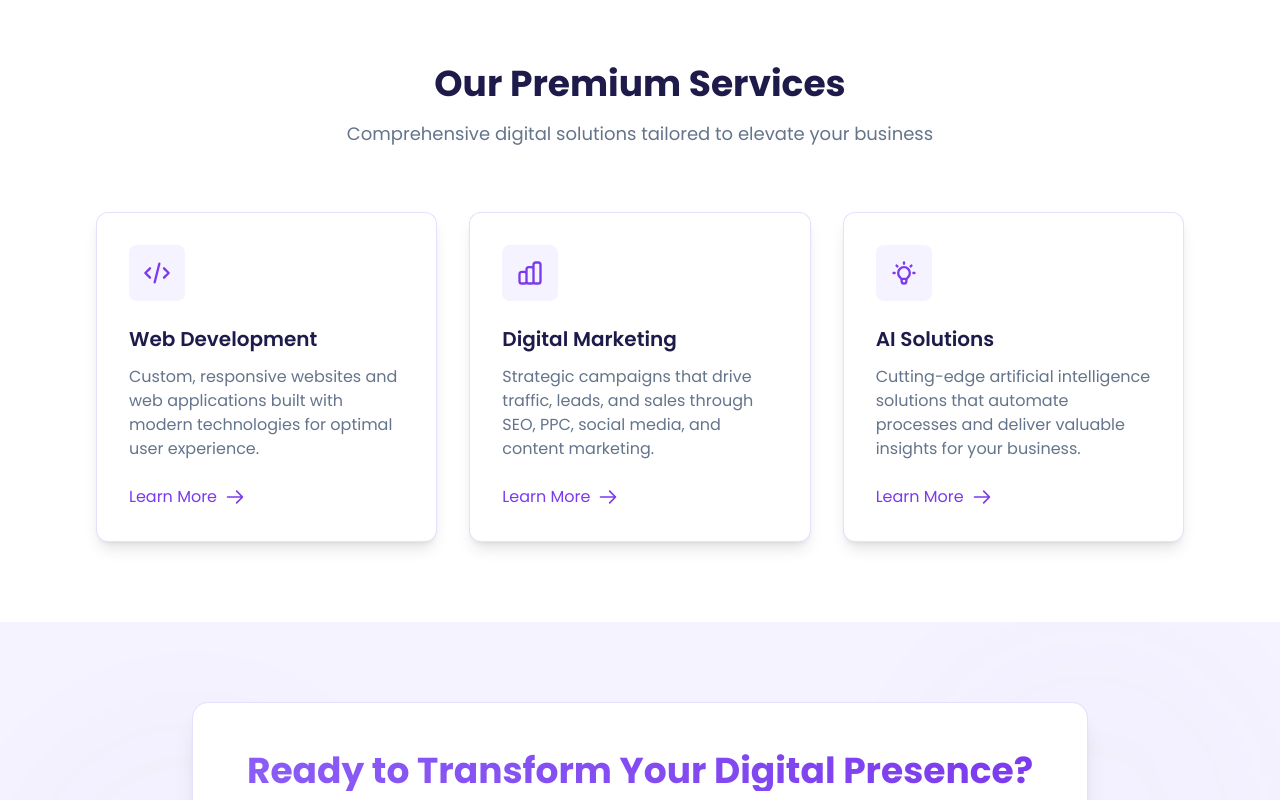
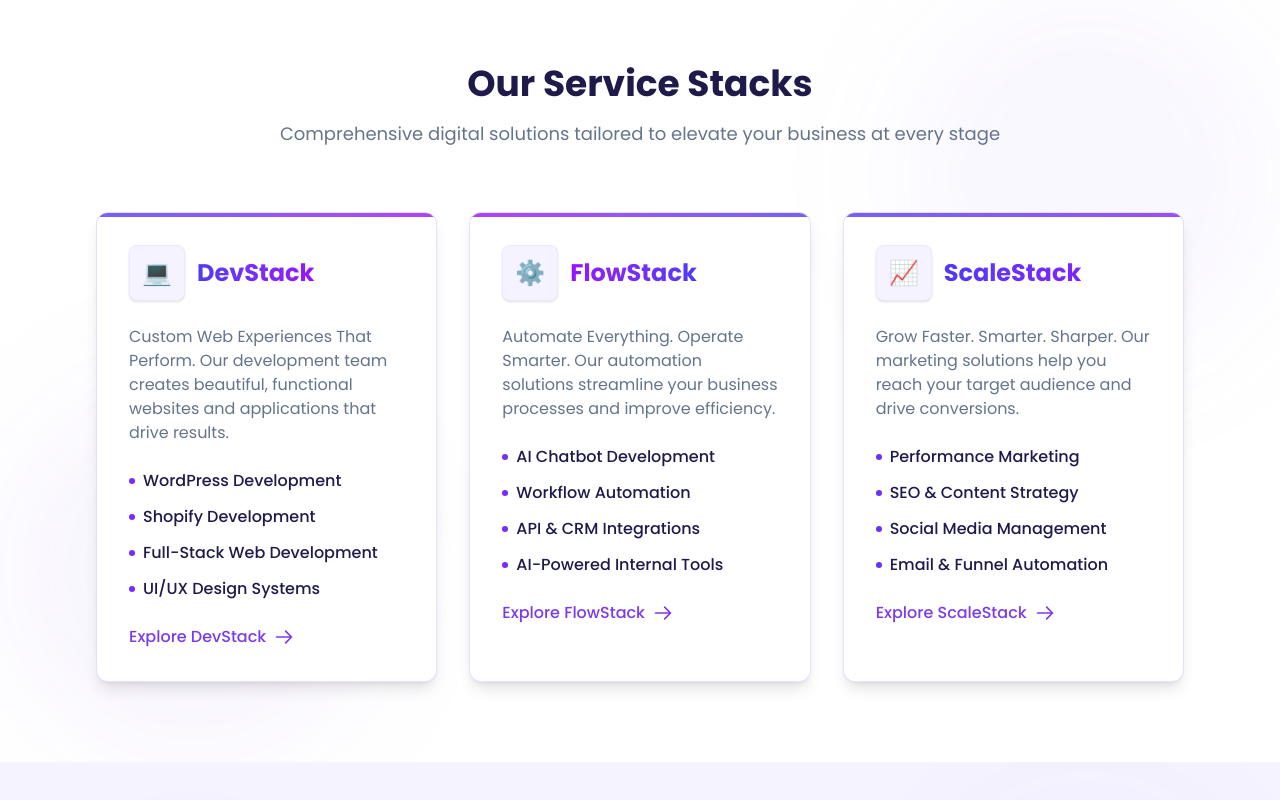
Before and after one commit to vedventures/botlane, a Next.js app: page / in a window 1280 px wide. Shown: the part 720-1520 px from the top of the page. Built offline with nearby package versions, Linux system fonts and the light colour scheme.

Commit message:
Redesign service stacks section with DevStack, FlowStack, and ScaleStack

```diff
--- a/src/app/page.tsx
+++ b/src/app/page.tsx
@@ -8,59 +8,135 @@
       <Hero />
 
       {/* Services Section */}
-      <section className="py-20 bg-white">
-        <div className="container mx-auto px-8 sm:px-14 lg:px-24">
+      <section className="py-20 bg-white relative overflow-hidden">
+        {/* Decorative elements */}
+        <div className="absolute top-0 right-0 w-96 h-96 bg-[#8b5cf6]/5 rounded-full blur-3xl"></div>
+        <div className="absolute bottom-0 left-0 w-96 h-96 bg-[#7c3aed]/5 rounded-full blur-3xl"></div>
+
+        <div className="container mx-auto px-8 sm:px-14 lg:px-24 relative z-10">
           <div className="text-center max-w-3xl mx-auto mb-16">
-            <h2 className="text-3xl sm:text-4xl font-bold mb-4 text-[#1e1b4b]">Our Premium Services</h2>
-            <p className="text-[#64748b] text-lg">Comprehensive digital solutions tailored to elevate your business</p>
+            <h2 className="text-3xl sm:text-4xl font-bold mb-4 text-[#1e1b4b]">Our Service Stacks</h2>
+            <p className="text-[#64748b] text-lg">Comprehensive digital solutions tailored to elevate your business at every stage</p>
           </div>
 
-          <div className="grid grid-cols-1 md:grid-cols-2 lg:grid-cols-3 gap-8 mt-12">
-            {/* Web Development Service */}
-            <div className="bg-white p-8 rounded-xl shadow-lg border border-[#8b5cf6]/20 hover:border-[#7c3aed] transition-all duration-300 group">
-              <div className="h-14 w-14 bg-[#f5f3ff] rounded-lg flex items-center justify-center mb-6 group-hover:bg-[#ede9fe] transition-all duration-300">
-                <svg className="h-7 w-7 text-[#7c3aed]" fill="none" viewBox="0 0 24 24" stroke="currentColor">
-                  <path strokeLinecap="round" strokeLinejoin="round" strokeWidth={2} d="M10 20l4-16m4 4l4 4-4 4M6 16l-4-4 4-4" />
-                </svg>
+          <div className="grid grid-cols-1 lg:grid-cols-3 gap-8 mt-12">
+            {/* DevStack */}
+            <div className="relative bg-white p-8 rounded-xl shadow-lg border border-[#8b5cf6]/20 hover:border-[#7c3aed] transition-all duration-300 group overflow-hidden">
+              {/* Top accent bar */}
+              <div className="absolute top-0 left-0 w-full h-1 bg-gradient-to-r from-indigo-600 to-purple-600 opacity-80"></div>
+
+              <div className="flex items-center gap-3 mb-6">
+                <div className="h-14 w-14 bg-[#f5f3ff] rounded-lg flex items-center justify-center group-hover:bg-[#ede9fe] transition-all duration-300 shadow-sm border border-violet-100">
+                  <span className="text-2xl">💻</span>
+                </div>
+                <h3 className="text-2xl font-bold bg-clip-text text-transparent bg-gradient-to-r from-indigo-600 to-purple-600">DevStack</h3>
               </div>
-              <h3 className="text-xl font-semibold mb-3 text-[#1e1b4b] group-hover:text-[#7c3aed] transition-all duration-300">Web Development</h3>
-              <p className="text-[#64748b] mb-6 group-hover:text-[#374151] transition-all duration-300">Custom, responsive websites and web applications built with modern technologies for optimal user experience.</p>
-              <Link href="/services/web-development" className="text-[#7c3aed] hover:text-[#6d28d9] inline-flex items-center group-hover:translate-x-1 transition-all duration-300">
-                Learn More
+
+              <p className="text-[#64748b] mb-6 group-hover:text-[#374151] transition-all duration-300">Custom Web Experiences That Perform. Our development team creates beautiful, functional websites and applications that drive results.</p>
+
+              <div className="space-y-3 mb-6">
+                <div className="flex items-center gap-2">
+                  <span className="h-1.5 w-1.5 rounded-full bg-gradient-to-r from-indigo-600 to-purple-600"></span>
+                  <span className="text-[#1e1b4b] font-medium">WordPress Development</span>
+                </div>
+                <div className="flex items-center gap-2">
+                  <span className="h-1.5 w-1.5 rounded-full bg-gradient-to-r from-indigo-600 to-purple-600"></span>
+                  <span className="text-[#1e1b4b] font-medium">Shopify Development</span>
+                </div>
+                <div className="flex items-center gap-2">
+                  <span className="h-1.5 w-1.5 rounded-full bg-gradient-to-r from-indigo-600 to-purple-600"></span>
+                  <span className="text-[#1e1b4b] font-medium">Full-Stack Web Development</span>
+                </div>
+                <div className="flex items-center gap-2">
+                  <span className="h-1.5 w-1.5 rounded-full bg-gradient-to-r from-indigo-600 to-purple-600"></span>
+                  <span className="text-[#1e1b4b] font-medium">UI/UX Design Systems</span>
+                </div>
+              </div>
+
+              <Link href="/services#devstack" className="text-[#7c3aed] hover:text-[#6d28d9] inline-flex items-center group-hover:translate-x-1 transition-all duration-300 font-medium">
+                Explore DevStack
                 <svg className="w-5 h-5 ml-2" fill="none" stroke="currentColor" viewBox="0 0 24 24">
                   <path strokeLinecap="round" strokeLinejoin="round" strokeWidth={2} d="M14 5l7 7m0 0l-7 7m7-7H3" />
                 </svg>
               </Link>
             </div>
 
-            {/* Digital Marketing Service */}
-            <div className="bg-white p-8 rounded-xl shadow-lg border border-[#8b5cf6]/20 hover:border-[#7c3aed] transition-all duration-300 group">
-              <div className="h-14 w-14 bg-[#f5f3ff] rounded-lg flex items-center justify-center mb-6 group-hover:bg-[#ede9fe] transition-all duration-300">
-                <svg className="h-7 w-7 text-[#7c3aed]" fill="none" viewBox="0 0 24 24" stroke="currentColor">
-                  <path strokeLinecap="round" strokeLinejoin="round" strokeWidth={2} d="M9 19v-6a2 2 0 00-2-2H5a2 2 0 00-2 2v6a2 2 0 002 2h2a2 2 0 002-2zm0 0V9a2 2 0 012-2h2a2 2 0 012 2v10m-6 0a2 2 0 002 2h2a2 2 0 002-2m0 0V5a2 2 0 012-2h2a2 2 0 012 2v14a2 2 0 01-2 2h-2a2 2 0 01-2-2z" />
-                </svg>
+            {/* FlowStack */}
+            <div className="relative bg-white p-8 rounded-xl shadow-lg border border-[#8b5cf6]/20 hover:border-[#7c3aed] transition-all duration-300 group overflow-hidden">
+              {/* Top accent bar */}
+              <div className="absolute top-0 left-0 w-full h-1 bg-gradient-to-r from-purple-600 to-indigo-600 opacity-80"></div>
+
+              <div className="flex items-center gap-3 mb-6">
+                <div className="h-14 w-14 bg-[#f5f3ff] rounded-lg flex items-center justify-center group-hover:bg-[#ede9fe] transition-all duration-300 shadow-sm border border-violet-100">
+                  <span className="text-2xl">⚙️</span>
+                </div>
+                <h3 className="text-2xl font-bold bg-clip-text text-transparent bg-gradient-to-r from-purple-600 to-indigo-600">FlowStack</h3>
               </div>
-              <h3 className="text-xl font-semibold mb-3 text-[#1e1b4b] group-hover:text-[#7c3aed] transition-all duration-300">Digital Marketing</h3>
-              <p className="text-[#64748b] mb-6 group-hover:text-[#374151] transition-all duration-300">Strategic campaigns that drive traffic, leads, and sales through SEO, PPC, social media, and content marketing.</p>
-              <Link href="/services/digital-marketing" className="text-[#7c3aed] hover:text-[#6d28d9] inline-flex items-center group-hover:translate-x-1 transition-all duration-300">
-                Learn More
+
+              <p className="text-[#64748b] mb-6 group-hover:text-[#374151] transition-all duration-300">Automate Everything. Operate Smarter. Our automation solutions streamline your business processes and improve efficiency.</p>
+
+              <div className="space-y-3 mb-6">
+                <div className="flex items-center gap-2">
+                  <span className="h-1.5 w-1.5 rounded-full bg-gradient-to-r from-purple-600 to-indigo-600"></span>
+                  <span className="text-[#1e1b4b] font-medium">AI Chatbot Development</span>
+                </div>
+                <div className="flex items-center gap-2">
+                  <span className="h-1.5 w-1.5 rounded-full bg-gradient-to-r from-purple-600 to-indigo-600"></span>
+                  <span className="text-[#1e1b4b] font-medium">Workflow Automation</span>
+                </div>
+                <div className="flex items-center gap-2">
+                  <span className="h-1.5 w-1.5 rounded-full bg-gradient-to-r from-purple-600 to-indigo-600"></span>
+                  <span className="text-[#1e1b4b] font-medium">API & CRM Integrations</span>
+                </div>
+                <div className="flex items-center gap-2">
+                  <span className="h-1.5 w-1.5 rounded-full bg-gradient-to-r from-purple-600 to-indigo-600"></span>
+                  <span className="text-[#1e1b4b] font-medium">AI-Powered Internal Tools</span>
+                </div>
+              </div>
+
+              <Link href="/services#flowstack" className="text-[#7c3aed] hover:text-[#6d28d9] inline-flex items-center group-hover:translate-x-1 transition-all duration-300 font-medium">
+                Explore FlowStack
                 <svg className="w-5 h-5 ml-2" fill="none" stroke="currentColor" viewBox="0 0 24 24">
                   <path strokeLinecap="round" strokeLinejoin="round" strokeWidth={2} d="M14 5l7 7m0 0l-7 7m7-7H3" />
                 </svg>
               </Link>
             </div>
 
-            {/* AI Service */}
-            <div className="bg-white p-8 rounded-xl shadow-lg border border-[#8b5cf6]/20 hover:border-[#7c3aed] transition-all duration-300 group">
-              <div className="h-14 w-14 bg-[#f5f3ff] rounded-lg flex items-center justify-center mb-6 group-hover:bg-[#ede9fe] transition-all duration-300">
-                <svg className="h-7 w-7 text-[#7c3aed]" fill="none" viewBox="0 0 24 24" stroke="currentColor">
-                  <path strokeLinecap="round" strokeLinejoin="round" strokeWidth={2} d="M9.663 17h4.673M12 3v1m6.364 1.636l-.707.707M21 12h-1M4 12H3m3.343-5.657l-.707-.707m2.828 9.9a5 5 0 117.072 0l-.548.547A3.374 3.374 0 0014 18.469V19a2 2 0 11-4 0v-.531c0-.895-.356-1.754-.988-2.386l-.548-.547z" />
-                </svg>
+            {/* ScaleStack */}
+            <div className="relative bg-white p-8 rounded-xl shadow-lg border border-[#8b5cf6]/20 hover:border-[#7c3aed] transition-all duration-300 group overflow-hidden">
+              {/* Top accent bar */}
+              <div className="absolute top-0 left-0 w-full h-1 bg-gradient-to-r from-indigo-600 to-violet-600 opacity-80"></div>
+
+              <div className="flex items-center gap-3 mb-6">
+                <div className="h-14 w-14 bg-[#f5f3ff] rounded-lg flex items-center justify-center group-hover:bg-[#ede9fe] transition-all duration-300 shadow-sm border border-violet-100">
+                  <span className="text-2xl">📈</span>
+                </div>
+                <h3 className="text-2xl font-bold bg-clip-text text-transparent bg-gradient-to-r from-indigo-600 to-violet-600">ScaleStack</h3>
               </div>
-              <h3 className="text-xl font-semibold mb-3 text-[#1e1b4b] group-hover:text-[#7c3aed] transition-all duration-300">AI Solutions</h3>
-              <p className="text-[#64748b] mb-6 group-hover:text-[#374151] transition-all duration-300">Cutting-edge artificial intelligence solutions that automate processes and deliver valuable insights for your business.</p>
-              <Link href="/services/ai-solutions" className="text-[#7c3aed] hover:text-[#6d28d9] inline-flex items-center group-hover:translate-x-1 transition-all duration-300">
-                Learn More
+
+              <p className="text-[#64748b] mb-6 group-hover:text-[#374151] transition-all duration-300">Grow Faster. Smarter. Sharper. Our marketing solutions help you reach your target audience and drive conversions.</p>
+
+              <div className="space-y-3 mb-6">
+                <div className="flex items-center gap-2">
+                  <span className="h-1.5 w-1.5 rounded-full bg-gradient-to-r from-indigo-600 to-violet-600"></span>
+                  <span className="text-[#1e1b4b] font-medium">Performance Marketing</span>
+                </div>
+                <div className="flex items-center gap-2">
+                  <span className="h-1.5 w-1.5 rounded-full bg-gradient-to-r from-indigo-600 to-violet-600"></span>
+                  <span className="text-[#1e1b4b] font-medium">SEO & Content Strategy</span>
+                </div>
+                <div className="flex items-center gap-2">
+                  <span className="h-1.5 w-1.5 rounded-full bg-gradient-to-r from-indigo-600 to-violet-600"></span>
+                  <span className="text-[#1e1b4b] font-medium">Social Media Management</span>
+                </div>
+                <div className="flex items-center gap-2">
+                  <span className="h-1.5 w-1.5 rounded-full bg-gradient-to-r from-indigo-600 to-violet-600"></span>
+                  <span className="text-[#1e1b4b] font-medium">Email & Funnel Automation</span>
+                </div>
+              </div>
+
+              <Link href="/services#scalestack" className="text-[#7c3aed] hover:text-[#6d28d9] inline-flex items-center group-hover:translate-x-1 transition-all duration-300 font-medium">
+                Explore ScaleStack
                 <svg className="w-5 h-5 ml-2" fill="none" stroke="currentColor" viewBox="0 0 24 24">
                   <path strokeLinecap="round" strokeLinejoin="round" strokeWidth={2} d="M14 5l7 7m0 0l-7 7m7-7H3" />
                 </svg>
```
